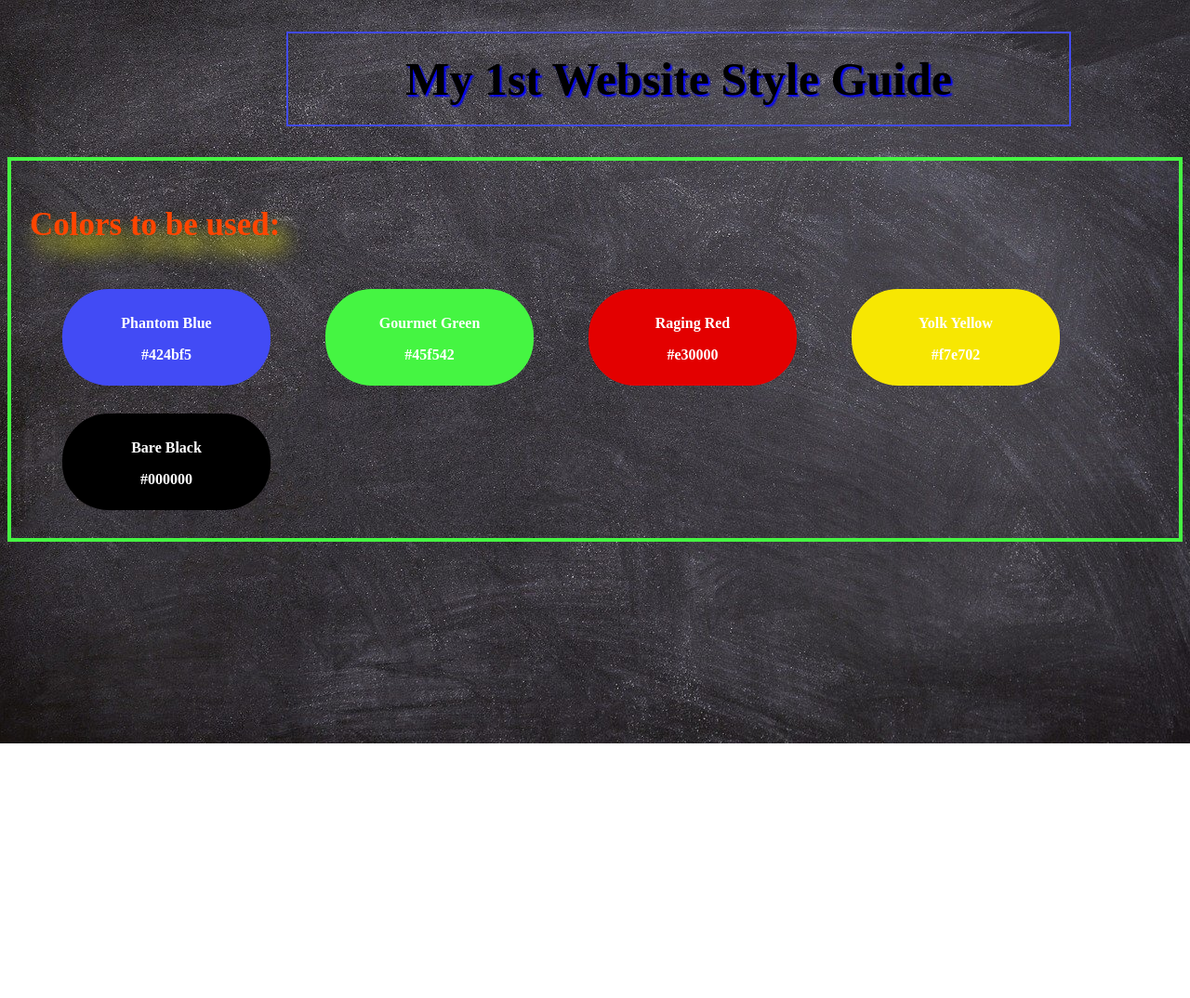
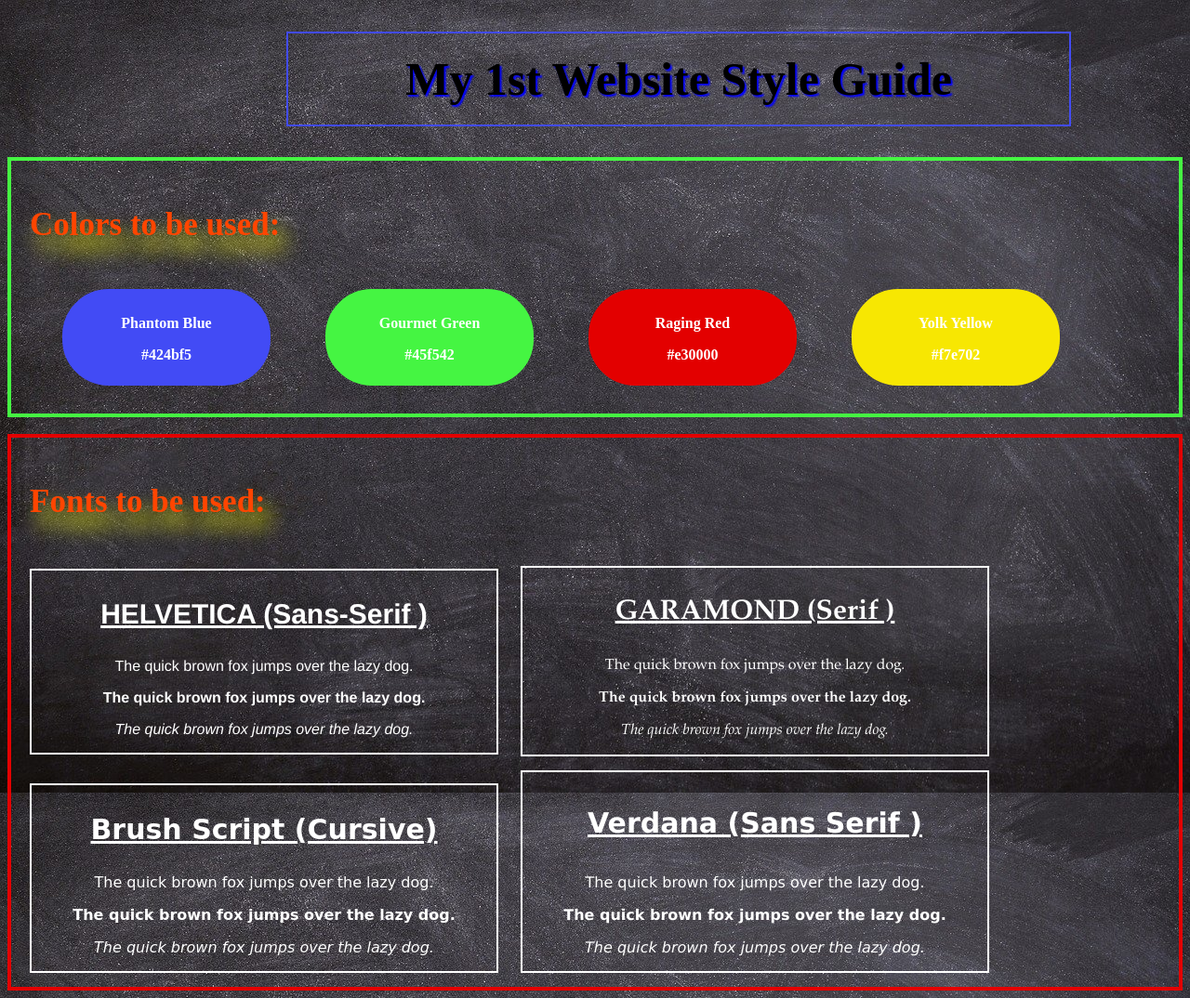
Before and after one commit to MxJCreations/web-designs-project, a plain HTML site: page index.html in a window 1280 px wide. Shown: the whole page at 93% size. Before the commit the page ends 800 px from the top, so only its background shows below. Drawn offline with Linux system fonts and the light colour scheme.

Commit message:
added font area

```diff
--- a/index.html
+++ b/index.html
@@ -18,13 +18,37 @@
         <div class="box2"><p>Gourmet Green</p><p>#45f542</p></div>
         <div class="box3"><p>Raging Red</p><p>#e30000</p></div>
         <div class="box4"><p>Yolk Yellow</p><p>#f7e702</p></div>
-        <div class="box5"><p>Bare Black</p><p>#000000</p></div>
+
     </article>
   </section>
     <br>
   <section>
-    <article>
-
+    <article class="second">
+      <h2 class="head--three">Fonts to be used:</h2>
+        <div class="font1">
+          <h3 class="title1">HELVETICA (Sans-Serif )</h3>
+          <p>The quick brown fox jumps over the lazy dog.</p>
+          <p><strong>The quick brown fox jumps over the lazy dog.</strong></p>
+          <p><em>The quick brown fox jumps over the lazy dog.</em></p>
+        </div>
+          <div class="font2">
+            <h3 class="title2">GARAMOND (Serif )</h3>
+            <p>The quick brown fox jumps over the lazy dog.</p>
+          <p><strong>The quick brown fox jumps over the lazy dog.</strong></p>
+          <p><em>The quick brown fox jumps over the lazy dog.</em></p>
+          </div>
+          <div class="font3">
+            <h3 class="title3">Brush Script (Cursive)</h3>
+            <p>The quick brown fox jumps over the lazy dog.</p>
+          <p><strong>The quick brown fox jumps over the lazy dog.</strong></p>
+          <p><em>The quick brown fox jumps over the lazy dog.</em></p>
+          </div>
+          <div class="font4">
+            <h3 class="title4">Verdana (Sans Serif )</h3>
+            <p>The quick brown fox jumps over the lazy dog.</p>
+          <p><strong>The quick brown fox jumps over the lazy dog.</strong></p>
+          <p><em>The quick brown fox jumps over the lazy dog.</em></p>
+          </div>
     </article>
   </section>
 
--- a/resources/css/style.css
+++ b/resources/css/style.css
@@ -79,21 +79,74 @@ body {
     margin-left: 55px;
     margin-bottom: 30px;
 }
-.box5 {
-    border: solid 2px #000000;
-    color:white;
-    font-weight: bold;
-    background-color: #000000 ;
-    width: 200px;
-    height: 80px;
-    text-align: center;
-    padding: 10px;
-    border-radius: 50px;
-    margin-left: 55px;
-    margin-bottom: 30px;
-}
+
 div {
     display: inline-block;
     width: 500px;
     position:relative;
 }
+.head--three {
+    font-size: 35px;
+    width: 1000px;
+    padding: 20px;
+    font-weight:600;
+    color:orangered;
+    text-shadow: yellow 10px 16px 22px;
+    text-align: left;
+}
+.second {
+    border: solid 4px #e30000;
+}
+.title1 {
+    text-decoration: underline;
+    font-weight: bold;
+    font-size: 30px;
+}
+.font1 {
+    color: white;
+    border: white solid 2px;
+    text-align: center;
+    margin-bottom: 15px;
+    margin-left: 20px;
+    font-family: Helvetica;
+}
+.title2 {
+    text-decoration: underline;
+    font-weight: bold;
+    font-size: 30px;
+}
+.font2 {
+    color: white;
+    border: white solid 2px;
+    text-align: center;
+    margin-bottom: 15px;
+    margin-left: 20px;
+    font-family: Garamond;
+}
+.font3 {
+    color: white;
+    border: white solid 2px;
+    text-align: center;
+    margin-bottom: 15px;
+    margin-left: 20px;
+    font-family: cursive;
+}
+.title3 {
+    text-decoration: underline;
+    font-weight: bold;
+    font-size: 30px;
+}
+.font4 {
+    color: white;
+    border: white solid 2px;
+    text-align: center;
+    margin-bottom: 15px;
+    margin-left: 20px;
+    font-family: verdana;
+}
+.title4 {
+    text-decoration: underline;
+    font-weight: bold;
+    font-size: 30px;
+    padding: 7px;
+}
```
